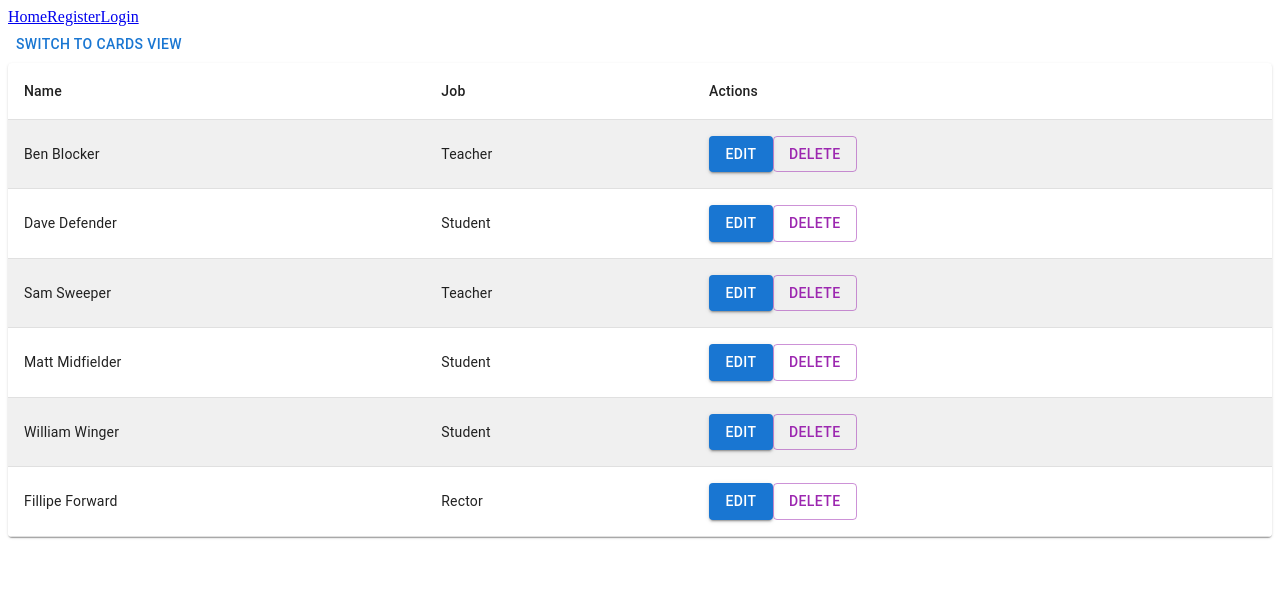
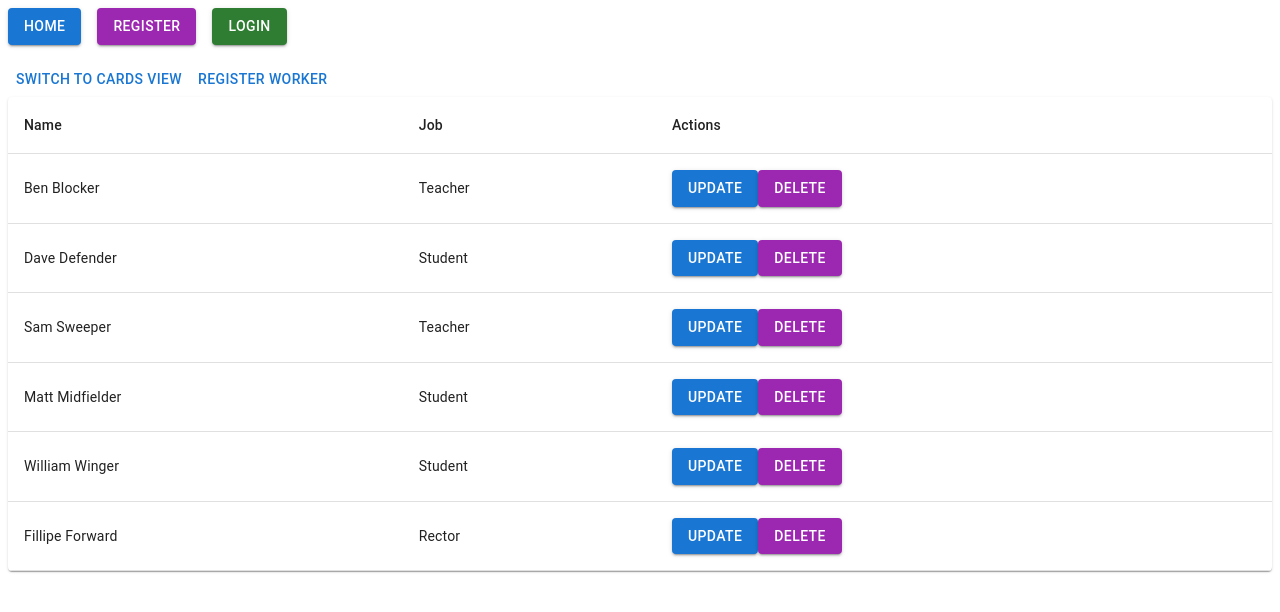
Before and after one commit to kitty-killer/reactt, a React (Create React App) app: page / in a window 1280 px wide. Shown: the top 612 px of the page. Built offline with nearby package versions, Linux system fonts and the light colour scheme.

Commit message:
reduxx(v)

```diff
--- a/package.json
+++ b/package.json
@@ -6,13 +6,13 @@
     "@emotion/react": "^11.13.3",
     "@emotion/styled": "^11.13.0",
     "@mui/material": "^6.1.1",
-    "@reduxjs/toolkit": "^1.8.5",
+    "@reduxjs/toolkit": "^1.9.7",
     "@testing-library/jest-dom": "^5.17.0",
     "@testing-library/react": "^13.4.0",
     "@testing-library/user-event": "^13.5.0",
     "react": "^18.0.0",
     "react-dom": "^18.0.0",
-    "react-redux": "^8.0.5",
+    "react-redux": "^8.1.3",
     "react-router-dom": "^6.3.0",
     "react-scripts": "5.0.1",
     "redux": "^4.1.2",
--- a/src/App.css
+++ /dev/null
@@ -1,53 +0,0 @@
-body {
-  font-family: 'Arial', sans-serif;
-  background-color: #ffe6f2;
-  margin: 0;
-  padding: 0;
-}
-
-.App {
-  max-width: 800px;
-  margin: 50px auto;
-  padding: 20px;
-  background-color: #fff0f5;
-  box-shadow: 0 4px 8px rgba(0, 0, 0, 0.1);
-  border-radius: 8px;
-}
-
-h1 {
-  color: #d147a3;
-  text-align: center;
-}
-
-table {
-  width: 100%;
-  border-collapse: collapse;
-  margin: 20px 0;
-}
-
-th, td {
-  padding: 12px;
-  border: 1px solid #f4c2c2;
-  text-align: left;
-}
-
-th {
-  background-color: #ffb6c1;
-}
-
-tr:nth-child(even) {
-  background-color: #ffe4e1;
-}
-
-button {
-  padding: 10px 20px;
-  color: #fff;
-  background-color: #ff69b4;
-  border: none;
-  border-radius: 4px;
-  cursor: pointer;
-}
-
-button:hover {
-  background-color: #ff1493;
-}
--- a/src/App.js
+++ b/src/App.js
@@ -1,10 +1,12 @@
+// src/App.js
 import React, { useState } from "react";
 import { Routes, Route, Link } from "react-router-dom";
 import { useSelector, useDispatch } from 'react-redux';
 import Home from "./components/Home";
 import Registration from "./components/Registration";
 import Login from "./components/Login";
-import { deleteWorker } from './redux/actions';
+import { addWorker, deleteWorker, updateWorker } from './workerReducer';
+import { Button, Box } from "@mui/material";
 
 function App() {
   const workers = useSelector((state) => state.workers);
@@ -25,13 +27,19 @@ function App() {
 
   return (
     <div className="App">
-      <nav>
-        <Link to="/">Home</Link>
-        <Link to="/registration">Register</Link>
-        <Link to="/login">Login</Link>
-      </nav>
+      <Box sx={{ display: 'flex', gap: 2, mb: 2 }}>
+        <Button component={Link} to="/" variant="contained" color="primary">
+          Home
+        </Button>
+        <Button component={Link} to="/registration" variant="contained" color="secondary">
+          Register
+        </Button>
+        <Button component={Link} to="/login" variant="contained" color="success">
+          Login
+        </Button>
+      </Box>
       <Routes>
-        <Route path="/" element={<Home view={view} setView={setView} workers={workers} delWorker={delWorker} updateWorker={updateWorker} />} />
+        <Route path="/" element={<Home view={view} setView={setView} workers={workers} delWorker={delWorker} updateWorker={updateWorker} addWorker={addWorker} />} />
         <Route path="/registration" element={<Registration addWorker={addWorker} />} />
         <Route path="/login" element={<Login />} />
       </Routes>
--- a/src/components/Home.js
+++ b/src/components/Home.js
@@ -1,18 +1,25 @@
+// src/components/Home.js
 import React from "react";
 import Table from "./Table";
 import Cards from "./Cards";
+import Registration from "./Registration";
 import { Button } from "@mui/material";
 
-const Home = ({ view, setView, workers, delWorker, updateWorker }) => {
+const Home = ({ view, setView, workers, delWorker, updateWorker, addWorker }) => {
   return (
     <div>
       <Button onClick={() => setView(view === "table" ? "cards" : "table")}>
         Switch to {view === "table" ? "Cards" : "Table"} View
       </Button>
+      <Button onClick={() => setView(view === "register" ? "table" : "register")}>
+        {view === "register" ? "Back to Table" : "Register Worker"}
+      </Button>
       {view === "table" ? (
         <Table workers={workers} delWorker={delWorker} updateWorker={updateWorker} />
+      ) : view === "cards" ? (
+        <Cards workers={workers} delWorker={delWorker} updateWorker={updateWorker} />
       ) : (
-        <Cards workers={workers} delWorker={delWorker} updateWorker={updateWorker} />
+        <Registration addWorker={addWorker} />
       )}
     </div>
   );
--- a/src/components/Login.js
+++ b/src/components/Login.js
@@ -1,10 +1,14 @@
+// src/components/Login.js
 import React, { useState } from "react";
+import { useNavigate } from "react-router-dom";
+import { TextField, Button, Typography, Container, Box } from '@mui/material';
 
 const Login = () => {
   const [username, setUsername] = useState('');
   const [password, setPassword] = useState('');
   const [error, setError] = useState(null);
   const [isLoggedIn, setIsLoggedIn] = useState(false);
+  const navigate = useNavigate();
 
   const handleSubmit = (e) => {
     e.preventDefault();
@@ -13,6 +17,7 @@ const Login = () => {
       setIsLoggedIn(true);
       setError(null);
       console.log("Logged in successfully with:", username);
+      navigate('/'); // Redirect to home page
     } else {
       setError("Invalid username or password");
       setIsLoggedIn(false);
@@ -20,32 +25,45 @@ const Login = () => {
   };
 
   return (
-    <div>
-      <h1>Login</h1>
+    <Container maxWidth="sm">
+      <Box sx={{ mt: 4 }}>
+        <Typography variant="h4" component="h1" gutterBottom>
+          Login
+        </Typography>
         <form onSubmit={handleSubmit}>
-        <div>
-          <label>Username:</label>
-          <input
-            type="text"
+          <Box sx={{ mb: 2 }}>
+            <TextField
+              label="Username"
+              variant="outlined"
+              fullWidth
               value={username}
               onChange={(e) => setUsername(e.target.value)}
               required
             />
-        </div>
-        <div>
-          <label>Password:</label>
-          <input
+          </Box>
+          <Box sx={{ mb: 2 }}>
+            <TextField
+              label="Password"
               type="password"
+              variant="outlined"
+              fullWidth
               value={password}
               onChange={(e) => setPassword(e.target.value)}
               required
             />
-        </div>
-        {error && <p style={{ color: 'red' }}>{error}</p>}
-        <button type="submit">Login</button>
+          </Box>
+          {error && <Typography color="error">{error}</Typography>}
+          <Button type="submit" variant="contained" color="primary" fullWidth>
+            Login
+          </Button>
         </form>
-      {isLoggedIn && <p>Welcome, {username}!</p>}
-    </div>
+        {isLoggedIn && (
+          <Typography variant="h6" color="success.main" sx={{ mt: 2 }}>
+            Welcome, {username}!
+          </Typography>
+        )}
+      </Box>
+    </Container>
   );
 };
 
--- a/src/components/Table.js
+++ b/src/components/Table.js
@@ -1,43 +1,16 @@
-import React, { useState } from "react";
-import {
-  Table as MUITable,
-  TableBody,
-  TableCell,
-  TableContainer,
-  TableHead,
-  TableRow,
-  Paper,
-  Button,
-  TextField,
-} from "@mui/material";
+// src/components/Table.js
+import React from "react";
+import { Table, TableBody, TableCell, TableContainer, TableHead, TableRow, Paper, Button } from "@mui/material";
 
-const Table = ({ workers, delWorker, updateWorker }) => {
-  const [editingRow, setEditingRow] = useState(null);
-  const [editedName, setEditedName] = useState('');
-  const [editedJob, setEditedJob] = useState('');
-  const [originalData, setOriginalData] = useState({});
-
-  const handleEdit = (worker) => {
-    setEditingRow(worker.id);
-    setEditedName(worker.name);
-    setEditedJob(worker.job);
-    setOriginalData({ name: worker.name, job: worker.job });
-  };
-
-  const handleSave = (id) => {
-    updateWorker(id, editedName, editedJob);
-    setEditingRow(null);
-  };
-
-  const handleCancel = () => {
-    setEditedName(originalData.name);
-    setEditedJob(originalData.job);
-    setEditingRow(null);
+const WorkerTable = ({ workers, delWorker, updateWorker }) => {
+  const handleUpdate = (worker) => {
+    const updatedWorker = { ...worker, job: "Updated Job" }; // Пример обновления
+    updateWorker(updatedWorker);
   };
 
   return (
     <TableContainer component={Paper}>
-      <MUITable>
+      <Table>
         <TableHead>
           <TableRow>
             <TableCell>Name</TableCell>
@@ -46,60 +19,24 @@ const Table = ({ workers, delWorker, updateWorker }) => {
           </TableRow>
         </TableHead>
         <TableBody>
-          {workers.map((worker, index) => (
-            <TableRow
-              key={worker.id}
-              style={{
-                backgroundColor: index % 2 === 0 ? "#f0f0f0" : "#fff",
-              }}
-            >
+          {workers.map((worker) => (
+            <TableRow key={worker.id}>
+              <TableCell>{worker.name}</TableCell>
+              <TableCell>{worker.job}</TableCell>
               <TableCell>
-                {editingRow === worker.id ? (
-                  <TextField
-                    value={editedName}
-                    onChange={(e) => setEditedName(e.target.value)}
-                  />
-                ) : (
-                  worker.name
-                )}
-              </TableCell>
-              <TableCell>
-                {editingRow === worker.id ? (
-                  <TextField
-                    value={editedJob}
-                    onChange={(e) => setEditedJob(e.target.value)}
-                  />
-                ) : (
-                  worker.job
-                )}
-              </TableCell>
-              <TableCell>
-                {editingRow === worker.id ? (
-                  <>
-                    <Button onClick={() => handleSave(worker.id)} variant="contained" color="primary">
-                      Save
-                    </Button>
-                    <Button onClick={handleCancel} variant="outlined" color="secondary">
-                      Cancel
-                    </Button>
-                  </>
-                ) : (
-                  <>
-                    <Button onClick={() => handleEdit(worker)} variant="contained" color="primary">
-                      Edit
-                    </Button>
-                    <Button onClick={() => delWorker(worker.id)} variant="outlined" color="secondary">
-                      Delete
-                    </Button>
-                  </>
-                )}
+                <Button onClick={() => handleUpdate(worker)} variant="contained" color="primary">
+                  Update
+                </Button>
+                <Button onClick={() => delWorker(worker.id)} variant="contained" color="secondary">
+                  Delete
+                </Button>
               </TableCell>
             </TableRow>
           ))}
         </TableBody>
-      </MUITable>
+      </Table>
     </TableContainer>
   );
 };
 
-export default Table;
+export default WorkerTable;
--- a/src/redux/store.js
+++ b/src/redux/store.js
@@ -1,9 +1,12 @@
-import { createStore } from 'redux';
-import rootReducer from './reducers';
+// src/store.js
+import { configureStore } from '@reduxjs/toolkit';
+import workerReducer from './workerReducer';
 
-const store = createStore(
-  rootReducer,
-  window.__REDUX_DEVTOOLS_EXTENSION__ && window.__REDUX_DEVTOOLS_EXTENSION__()
-);
+const store = configureStore({
+  reducer: {
+    workers: workerReducer,
+  },
+  devTools: process.env.NODE_ENV !== 'production',
+});
 
 export default store;
--- a/src/redux/workerReducer.js
+++ b/src/redux/workerReducer.js
@@ -1,4 +1,5 @@
-import { ADD_WORKER, DELETE_WORKER, UPDATE_WORKER } from './actions';
+// src/workerReducer.js
+import { createSlice } from '@reduxjs/toolkit';
 
 const initialState = [
   { id: 1, name: "Ben Blocker", job: "Teacher" },
@@ -9,17 +10,24 @@ const initialState = [
   { id: 6, name: "Fillipe Forward", job: "Rector" },
 ];
 
-export const workerReducer = (state = initialState, action) => {
-  switch (action.type) {
-    case ADD_WORKER:
-      return [...state, action.payload];
-    case DELETE_WORKER:
+const workerSlice = createSlice({
+  name: 'workers',
+  initialState,
+  reducers: {
+    addWorker: (state, action) => {
+      state.push(action.payload);
+    },
+    deleteWorker: (state, action) => {
       return state.filter(worker => worker.id !== action.payload);
-    case UPDATE_WORKER:
-      return state.map(worker =>
-        worker.id === action.payload.id ? action.payload : worker
-      );
-    default:
-      return state;
-  }
-};
+    },
+    updateWorker: (state, action) => {
+      const index = state.findIndex(worker => worker.id === action.payload.id);
+      if (index !== -1) {
+        state[index] = action.payload;
+      }
+    },
+  },
+});
+
+export const { addWorker, deleteWorker, updateWorker } = workerSlice.actions;
+export default workerSlice.reducer;
```
Also changed, not shown: src/components/Form.css (deleted, +0 -51 lines), src/components/Form.js (+22 -16 lines), 1 other file (tests, documents, lock files or other folders). Lines whose indentation alone changed are shown as unchanged.
